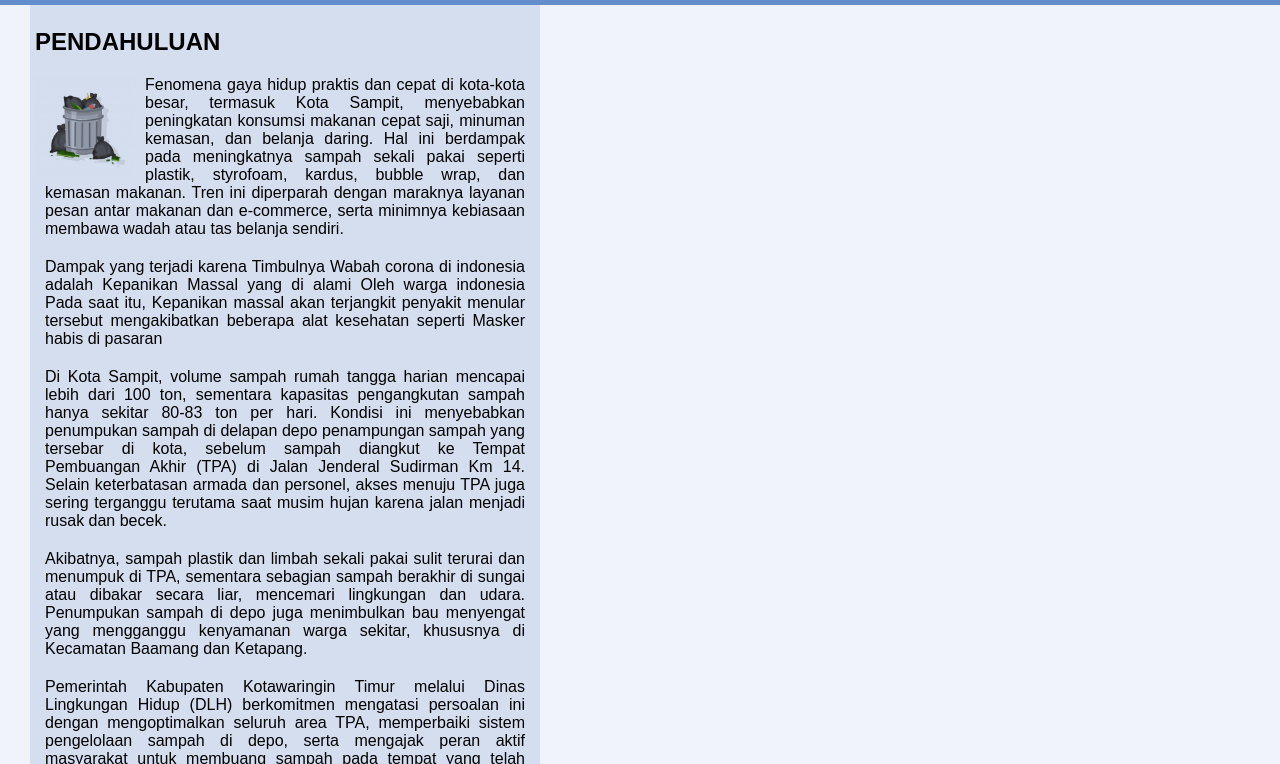
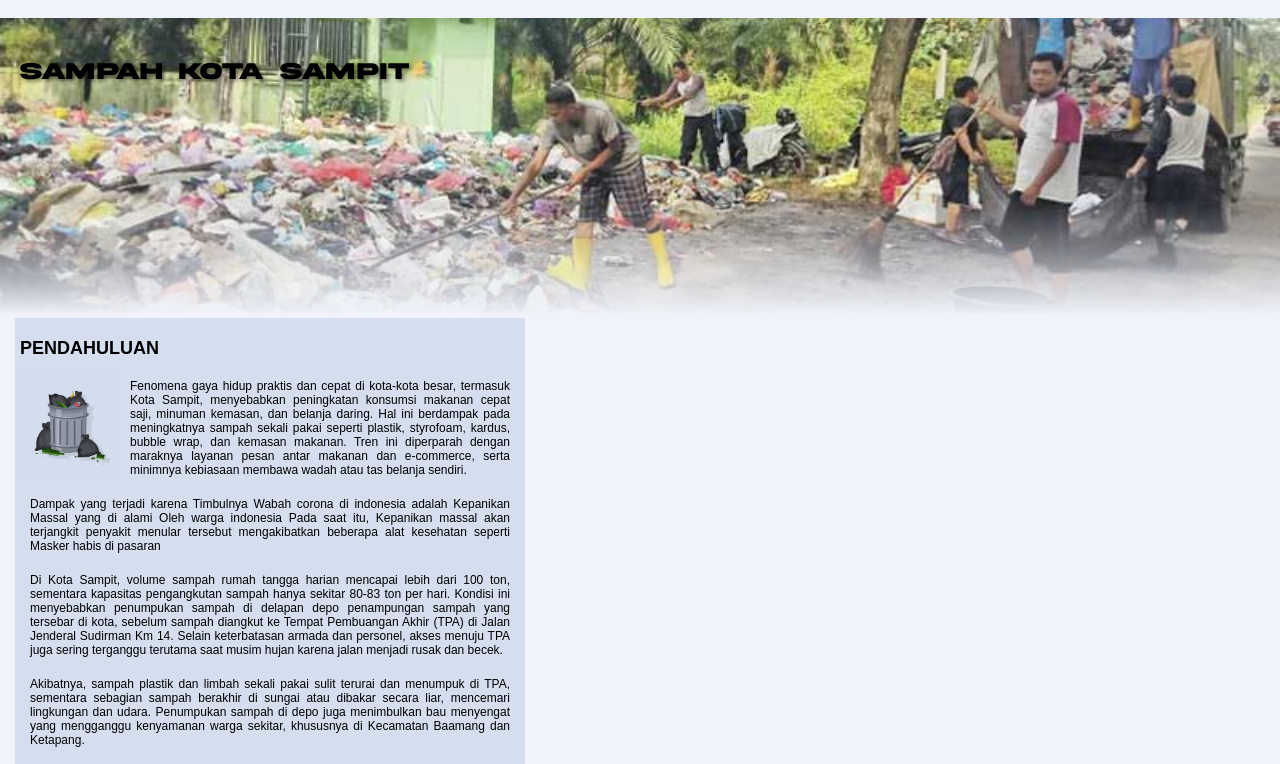
Before and after one commit to kabureneo/Tugas-bio, a plain HTML site: page index.html in a window 1280 px wide. Shown: the part 57-821 px from the top of the page. Drawn offline with Linux system fonts and the light colour scheme.

Commit message:
setengah selesai

```diff
--- a/index.html
+++ b/index.html
@@ -16,16 +16,14 @@
                 <input type="text" placeholder="Cari produk, toko, dan lainnya">
                 <button type="button">Cari</button>
             </div>
-            <div class="user-menu">
-                <a class="user-menu-border" href="login/index.html">Masuk</a>
-                <a class="user-menu-border" href="daftar/">Daftar</a>
-                <a class="user-menu-border" href="login/index.html">Keranjang</a>
-            </div>
         </div>
         <div class="menu">
         </div>
     </header>
     <div class="container">
+        <div class="cover">
+            <h1>Sampah Kota Sampit</h1>
+        </div>
         <div class="artikel">
             <div class="text">
                 <h2 style="align-self: center;">PENDAHULUAN</h2>
--- a/style.css
+++ b/style.css
@@ -4,8 +4,16 @@ body {
     padding: 0;
     background-color: #f0f3fa;
     box-sizing: border-box;
+    font-size: 12px;
 }
-
+@font-face {
+    font-family: 'trashhand';
+    src: url(font/TrashHand.TTF) format('truetype');
+}
+@font-face {
+    font-family: 'akira';
+    src: url(font/AkiraExpandedDemo.otf) format('opentype');
+}
 .navbar {
     display: flex;
     justify-content: space-between;
@@ -81,6 +89,39 @@ body {
     flex-direction: column;
 }
 
+.cover  {
+    margin-top: 75px;
+    width: 100%;
+    height: 300px;
+    display: flex;
+    justify-content: left;
+    color: rgb(0, 0, 0);
+    font-family: akira;
+    background-color: #000000;
+    background-image: url('img/depo-sampah.jpg');
+    background-repeat: no-repeat;
+    background-attachment: auto;
+    background-size: cover;
+    background-position: center;
+    padding-left: 20px;
+    padding-top: 40px;
+    font-size: 12px;
+    font-weight: bolder;
+    word-spacing: 5px;
+    text-spacing-trim: 5px;
+    box-sizing: border-box;
+    font-weight: bolder;
+    backdrop-filter: blur(0px); /* Jika ingin blur latar belakang */
+  /* Atau gunakan: filter: blur(10px); untuk blur biasa */
+    /* -webkit-mask-image: linear-gradient(to top, rgba(0,0,0,1), rgba(0, 0, 0, 0)); */
+    mask-image: linear-gradient(to top, rgba(0, 0, 0, 0) 1%, rgb(0, 0, 0) 40%);
+}
+
+.cover h1 {
+    margin: 0;
+    text-shadow: 2px 2px 4px rgba(0, 0, 0, 0.5);
+}
+
 .info {
     padding: 10px;
 }
@@ -108,7 +149,7 @@ body {
     background-color: #d5deef;
     padding: 5px;
     max-width: 500px;
-    margin: 60px 30px;
+    margin: auto 15px;
 }
 .artikel .text {
     width: 100%;
```
Also changed, not shown: font/AkiraExpandedDemo.otf (added), font/TrashHand.TTF (added), img/depo-sampah.jpg (added).
